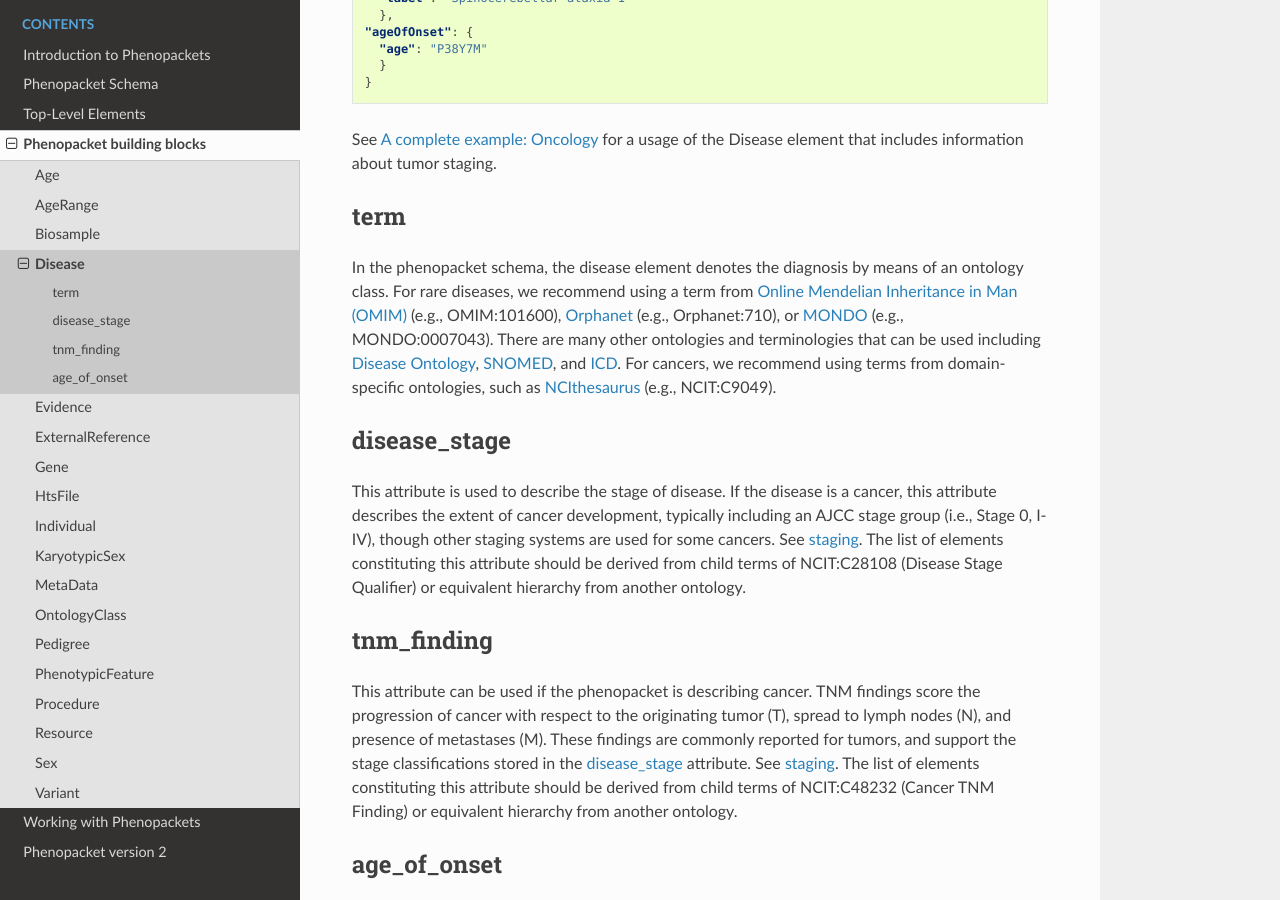
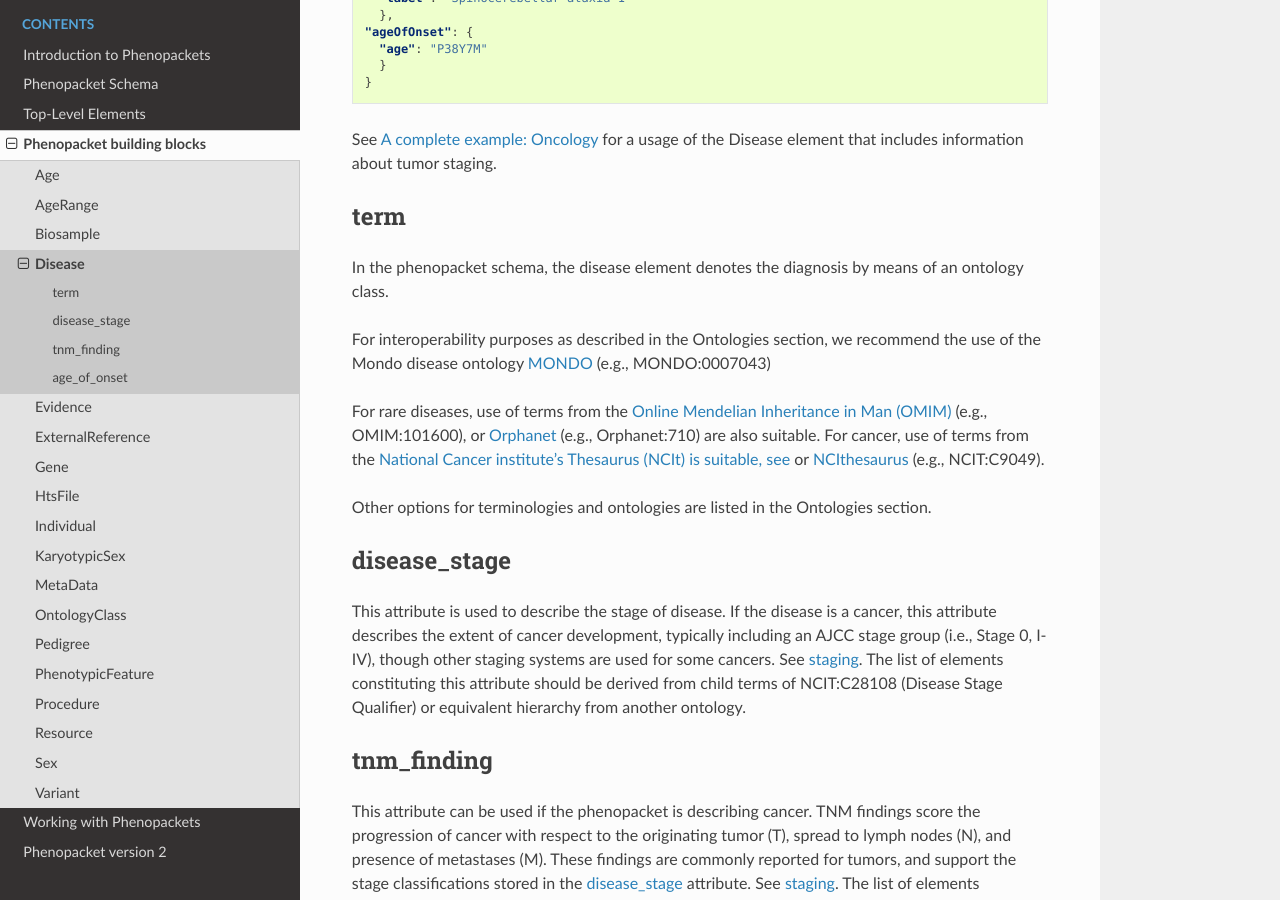
Before and after one commit to phenopackets/phenopacket-schema, a Sphinx documentation site: the page built from docs/disease.rst, in a window 1280 px wide and 900 px high, scrolled down 727 px. Built offline with Sphinx 7.4.7 and the Read the Docs theme 2.0.0, drawn with Linux system fonts in a browser that asks for light colours.

Commit message:
Update disease.rst
making ontology recommendations more clear and putting the different options in the Ontologies section instead of here

```diff
--- a/docs/disease.rst
+++ b/docs/disease.rst
@@ -45,14 +45,16 @@ See :ref:`rstcancerexample` for a usage of the Disease element that includes inf
 term
 ~~~~
 
-In the phenopacket schema, the disease element denotes the diagnosis by means of an ontology class. For rare
-diseases, we recommend using a term from  `Online Mendelian Inheritance in Man (OMIM) <https://omim.org/>`_ (e.g.,
-OMIM:101600), `Orphanet <https://www.orpha.net/consor/cgi-bin/index.php>`_ (e.g., Orphanet:710), or
-`MONDO <https://github.com/monarch-initiative/mondo>`_ (e.g., MONDO:0007043). There are many other
-ontologies and terminologies that can be used including `Disease Ontology <http://disease-ontology.org/>`_,
-`SNOMED <http://www.snomed.org/>`_, and `ICD <https://www.who.int/classifications/icd/en/>`_.
-For cancers, we recommend using terms from domain-specific ontologies, such as
+In the phenopacket schema, the disease element denotes the diagnosis by means of an ontology class.
+
+For interoperability purposes as described in the Ontologies section, we recommend the use of the Mondo disease ontology
+`MONDO <https://mondo.monarchinitiative.org/>`_ (e.g., MONDO:0007043)
+
+For rare diseases, use of terms from the  `Online Mendelian Inheritance in Man (OMIM) <https://omim.org/>`_ (e.g.,
+OMIM:101600), or `Orphanet <https://www.orpha.net/consor/cgi-bin/index.php>`_ (e.g., Orphanet:710) are also suitable. For cancer, use of terms from the `National Cancer institute's Thesaurus (NCIt) is suitable, see <http://www.obofoundry.org/ontology/ncit.html>`_ or
 `NCIthesaurus <https://ncit.nci.nih.gov/ncitbrowser/>`_ (e.g., NCIT:C9049).
+
+Other options for terminologies and ontologies are listed in the Ontologies section.
 
 disease_stage
 ~~~~~~~~~~~
```
